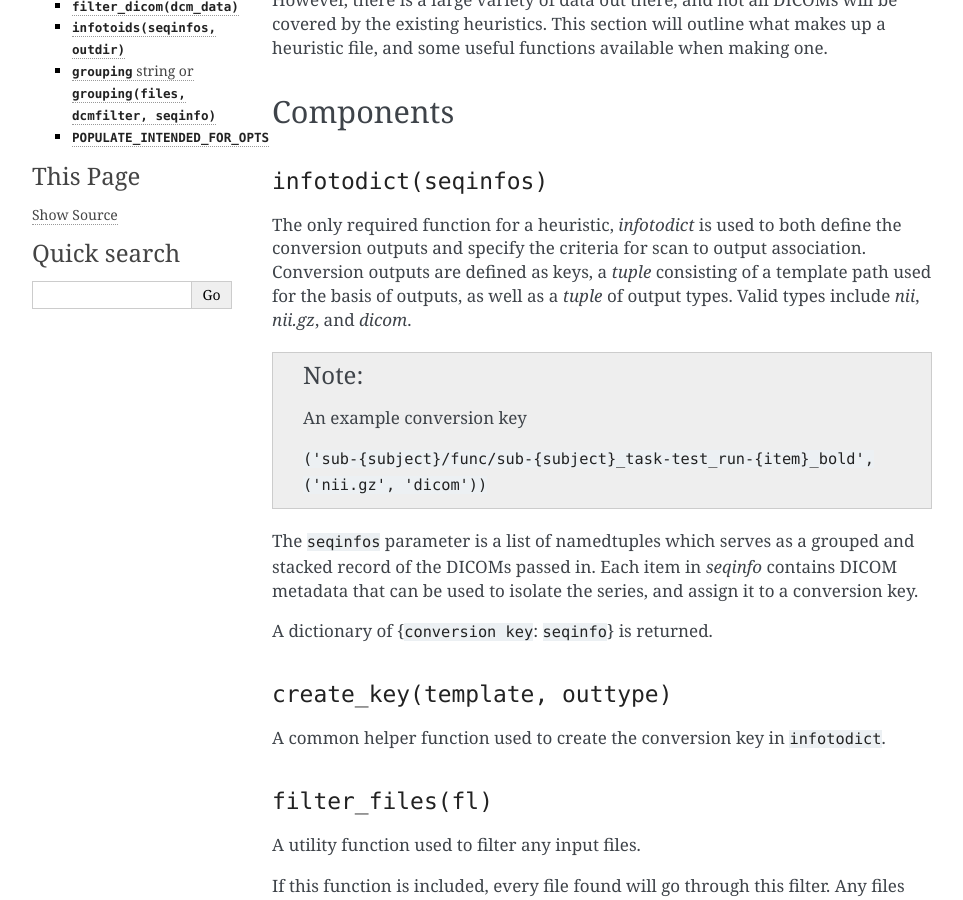
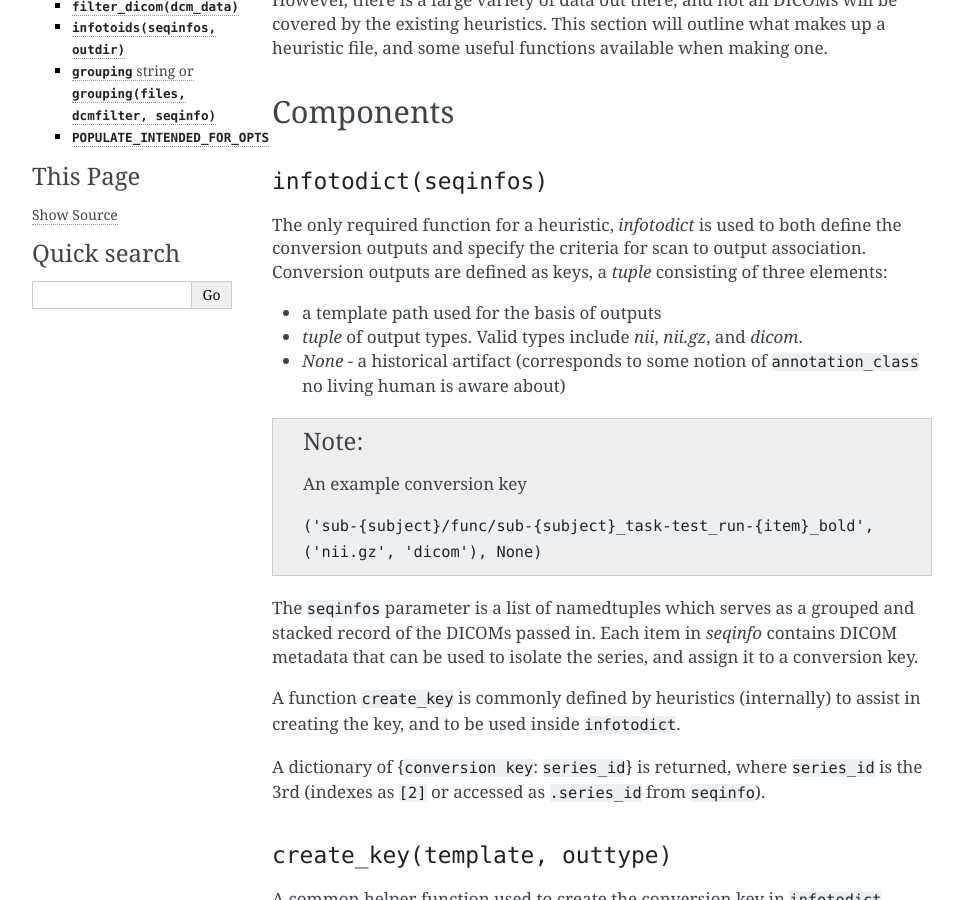
Before and after one commit to nipy/heudiconv, a Sphinx documentation site: the page built from docs/heuristics.rst, in a window 1280 px wide and 900 px high, scrolled down 229 px. Shown: the whole window, without its empty margins (148-1111 px from the left). Built offline with Sphinx 7.4.7, drawn with Linux system fonts in a browser that asks for light colours; the version number could not be read and is left out.

Commit message:
Clarify the infotodict function

```diff
--- a/docs/heuristics.rst
+++ b/docs/heuristics.rst
@@ -21,21 +21,28 @@ Components
 
 The only required function for a heuristic, `infotodict` is used to both define
 the conversion outputs and specify the criteria for scan to output association.
-Conversion outputs are defined as keys, a `tuple` consisting of a template path
-used for the basis of outputs, as well as a `tuple` of output types. Valid types
-include `nii`, `nii.gz`, and `dicom`.
+Conversion outputs are defined as keys, a `tuple` consisting of three elements:
+
+- a template path used for the basis of outputs
+- `tuple` of output types. Valid types include `nii`, `nii.gz`, and `dicom`.
+- `None` - a historical artifact (corresponds to some notion of
+  ``annotation_class`` no living human is aware about)
 
 .. note:: An example conversion key
 
-    ``('sub-{subject}/func/sub-{subject}_task-test_run-{item}_bold', ('nii.gz', 'dicom'))``
-
+    ``('sub-{subject}/func/sub-{subject}_task-test_run-{item}_bold', ('nii.gz', 'dicom'), None)``
 
 The ``seqinfos`` parameter is a list of namedtuples which serves as a grouped and
 stacked record of the DICOMs passed in. Each item in `seqinfo` contains DICOM
 metadata that can be used to isolate the series, and assign it to a conversion
 key.
 
-A dictionary of {``conversion key``: ``seqinfo``} is returned.
+A function ``create_key`` is commonly defined by heuristics (internally)
+to assist in creating the key, and to be used inside ``infotodict``.
+
+A dictionary of {``conversion key``: ``series_id``} is returned, where
+``series_id`` is the 3rd (indexes as ``[2]`` or accessed as ``.series_id`` from
+``seqinfo``).
 
 ---------------------------------
 ``create_key(template, outtype)``
```
